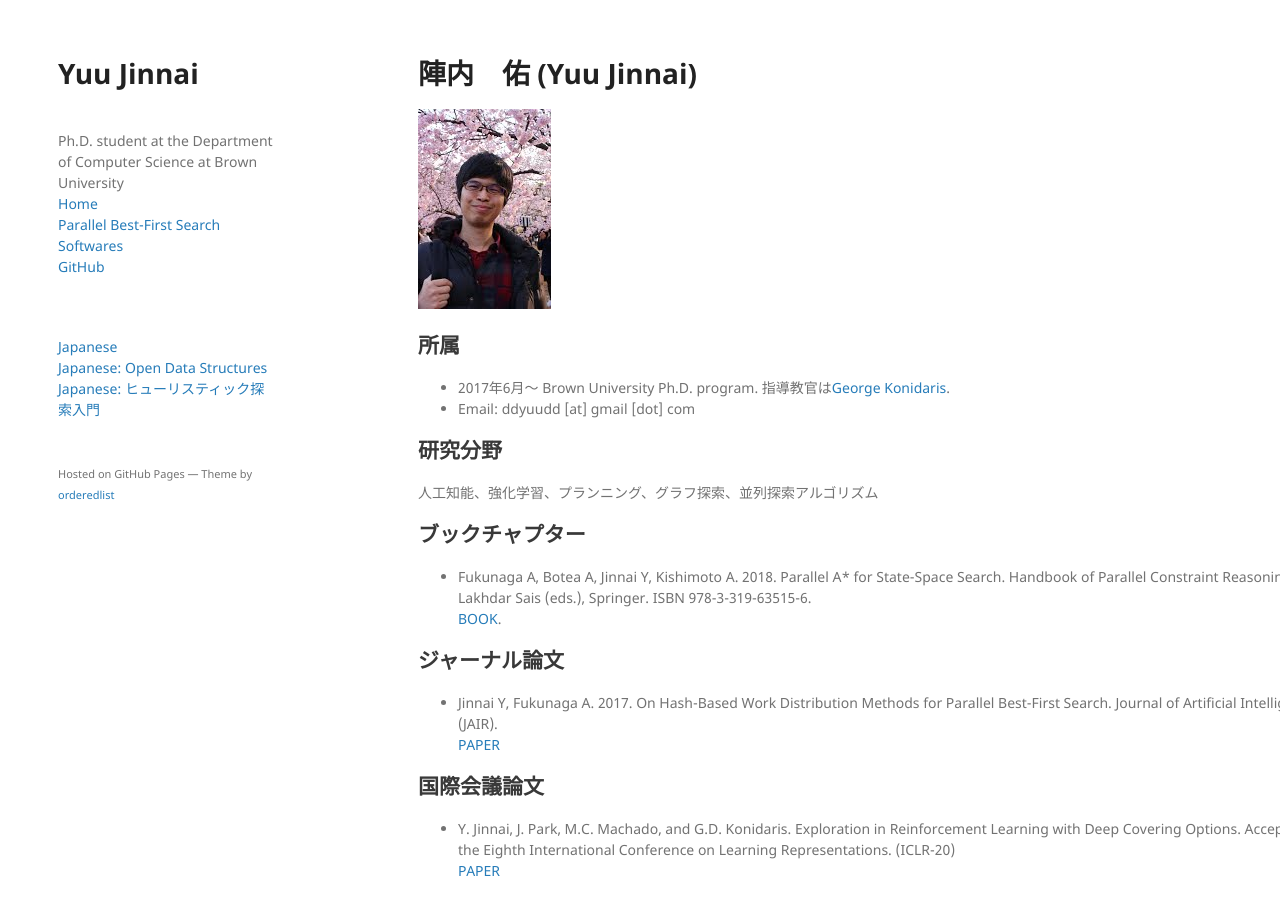
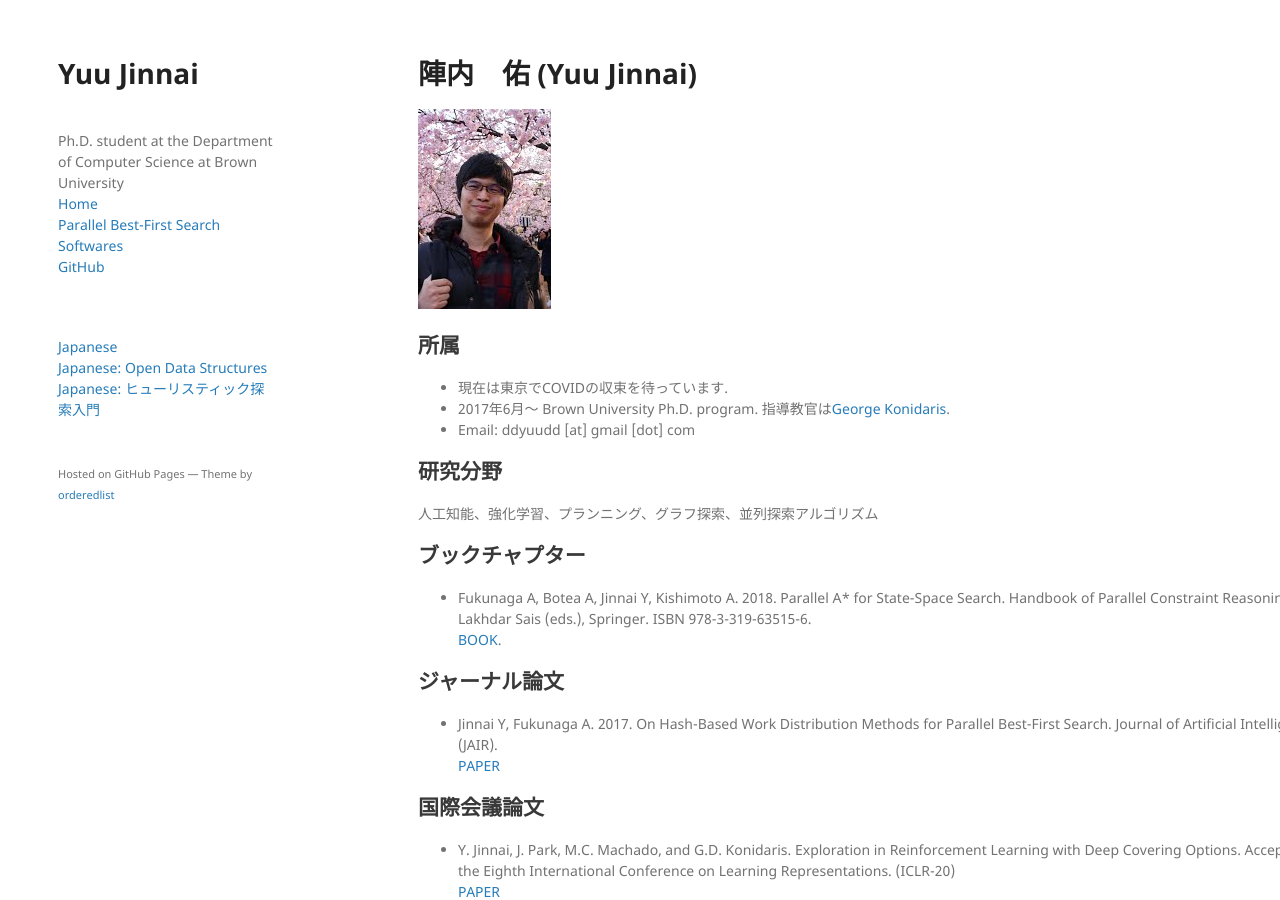
Before and after one commit to jinnaiyuu/jinnaiyuu.github.io, a Jekyll site: the page built from ja/index.md, in a window 1280 px wide and 900 px high. Built offline with Jekyll 4.4.1, drawn with Linux system fonts in a browser that asks for light colours; our own code applies the rules of GitHub Pages for plain Markdown files.

Commit message:
updated my prof for ja

```diff
--- a/ja/index.md
+++ b/ja/index.md
@@ -3,6 +3,7 @@
 
 ## 所属
 
+- 現在は東京でCOVIDの収束を待っています.
 - 2017年6月～ Brown University Ph.D. program. 指導教官は[George Konidaris](http://cs.brown.edu/people/gdk/).
 - Email: ddyuudd [at] gmail [dot] com
 
```
